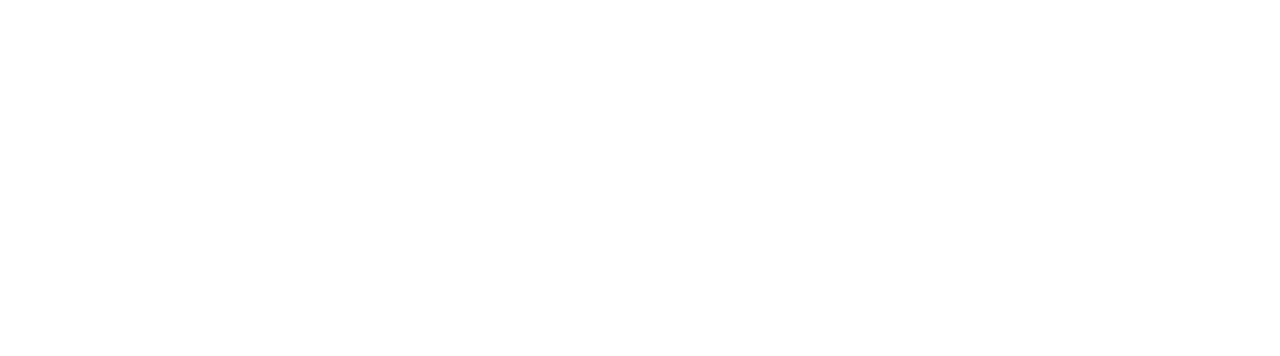
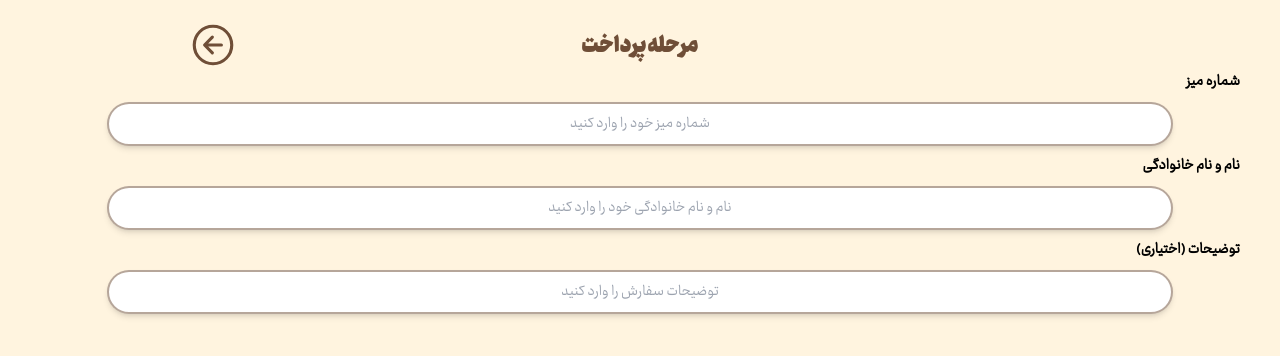
Before and after one commit to MPourmoghaddamZand/mistcoffee, a React (Vite) app: page /checkout in a window 1280 px wide. Before the commit this address had no page. Shown: the top 356 px of the page. Built offline with nearby package versions, Linux system fonts and the light colour scheme.

Commit message:
fix number f product in vertical product card

```diff
--- a/src/App.jsx
+++ b/src/App.jsx
@@ -6,6 +6,7 @@ import Search from "./pages/Search";
 import { WithNavbar, WithoutNavbar } from "./components/utils/WithNavBar";
 import Profile from "./pages/Profile";
 import ShopCart from "./pages/ShopCart";
+import Checkout from "./pages/Checkout";
 
 const App = () => {
   return (
@@ -21,6 +22,7 @@ const App = () => {
         </Route>
         <Route element={<WithoutNavbar />}>
           <Route path="/" element={<Starter />} />
+          <Route path="/checkout" element={<Checkout />} />
           <Route path="/shopcart" element={<ShopCart />} />
           <Route path="/search" element={<Search />} />
         </Route>
--- a/src/components/Layout/Product.jsx
+++ b/src/components/Layout/Product.jsx
@@ -37,8 +37,9 @@ const ProductBox = ({ title, detail, img, price }) => {
 
 const ProductBoxVertical = ({ product, onClick }) => {
   const { cart } = useCartContext();
-  const initialQuantity =
-    cart.find((item) => item.id === product.id)?.quantity || 0;
+  const initialQuantity = cart
+    .filter((item) => item.id === product.id)
+    .reduce((sum, item) => sum + (item.quantity || 0), 0);
   const [quantity, setQuantity] = useState(initialQuantity);
   return (
     <div
--- a/src/pages/Checkout.jsx
+++ b/src/pages/Checkout.jsx
@@ -1,9 +1,34 @@
-import React from 'react'
+import React from "react";
+import SecNavbar from "../components/navbar/SecNavbar";
+import InputLable from "../components/utils/inputs/InputLable";
+
+
+
+
 
 const Checkout = () => {
   return (
-    <div>Checkout</div>
-  )
-}
+    <div className="w-full h-screen bg-myback py-5">
+      <SecNavbar title={"مرحله پرداخت"} path="/shopcart" />
+      <div className="flex flex-col gap-2">
+        <InputLable
+          title={"شماره میز"}
+          placeholder={"شماره میز خود را وارد کنید"}
+          className="!py-2 border-1 border-myprimary/50  shadow-md"
+        />
+        <InputLable
+          title={"نام و نام خانوادگی"}
+          placeholder={"نام و نام خانوادگی خود را وارد کنید"}
+          className="!py-2 border-1 border-myprimary/50 shadow-md"
+        />
+        <InputLable
+          title={"توضیحات (اختیاری)"}
+          placeholder={"توضیحات سفارش را وارد کنید"}
+          className="!py-2 border-1 border-myprimary/50 shadow-md"
+        />
+      </div>
+    </div>
+  );
+};
 
-export default Checkout
+export default Checkout;
--- a/src/pages/ShopCart.jsx
+++ b/src/pages/ShopCart.jsx
@@ -7,6 +7,7 @@ import { FaShoppingCart } from "react-icons/fa";
 import Button from "../components/utils/buttons/Button";
 import CartItem from "../components/Layout/CartItems";
 import Toman from "../components/utils/Toman";
+import { Link } from "react-router-dom";
 
 const ShopCart = () => {
   const { cart, totalQuantity, totalPrice } = useCartContext();
@@ -40,7 +41,9 @@ const ShopCart = () => {
                 قیمت پایانی
               </h2>
             </div>
-            <Button className="text-2xl">پرداخت و تکمیل سفارش</Button>
+            <Link className="w-full" to={"/checkout"}>
+              <Button className="text-2xl"> تکمیل سفارش</Button>
+            </Link>
           </div>
         </>
       )}
```
